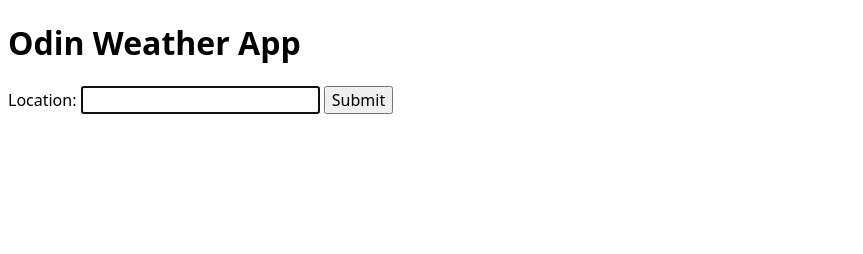
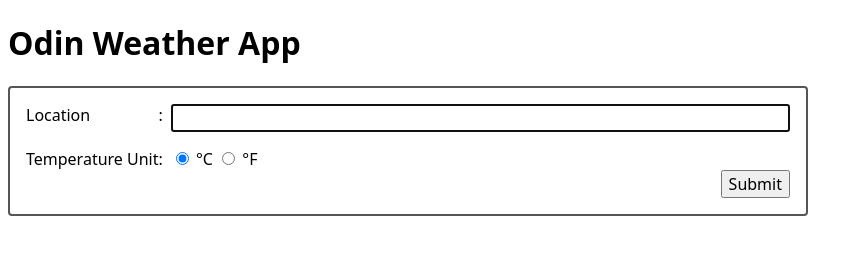
Before and after one commit to aquibulhaq/odin-weather-app, a website built with webpack: page src/template.html in a window 1280 px wide. Shown: the whole page, without its empty margins (0-863 px from the left). Built offline with nearby package versions, Linux system fonts and the light colour scheme.

Commit message:
feat: add temperature selector markup

```diff
--- a/src/style.css
+++ b/src/style.css
@@ -34,6 +34,33 @@ body {
   white-space: nowrap;
 }
 
+form {
+  margin: 1rem 0;
+  max-width: 800px;
+  border: 2px solid #555;
+  border-radius: 4px;
+  padding: 1rem;
+}
+
+.form-fields {
+  display: grid;
+  grid-template-columns: auto 1fr;
+  gap: 1rem 0.5rem;
+}
+
+.field-label {
+  display: flex;
+  justify-content: space-between;
+}
+
+.field-label::after {
+  content: ':';
+}
+
+.form-actions {
+  text-align: right;
+}
+
 table {
   margin-top: 1.5rem;
   border-collapse: collapse;
--- a/src/template.html
+++ b/src/template.html
@@ -10,9 +10,23 @@
       <h1>Odin Weather App</h1>
 
       <form novalidate>
-        <label for="location">Location:</label>
-        <input type="search" name="location" id="location" required autofocus>
-        <button type="submit">Submit</button>
+        <div class="form-fields">
+          <label for="location" class="field-label">Location</label>
+          <input type="search" name="location" id="location" required autofocus>
+
+          <span class="field-label">Temperature Unit</span>
+          <div class="radio-group">
+            <input type="radio" name="tempUnit" id="celsius" value="C" checked>
+            <label for="celsius">°C</label>
+
+            <input type="radio" name="tempUnit" id="fahrenheit" value="F">
+            <label for="fahrenheit">°F</label>
+          </div>
+        </div>
+
+        <div class="form-actions">
+          <button type="submit">Submit</button>
+        </div>
       </form>
 
       <table hidden>
```
